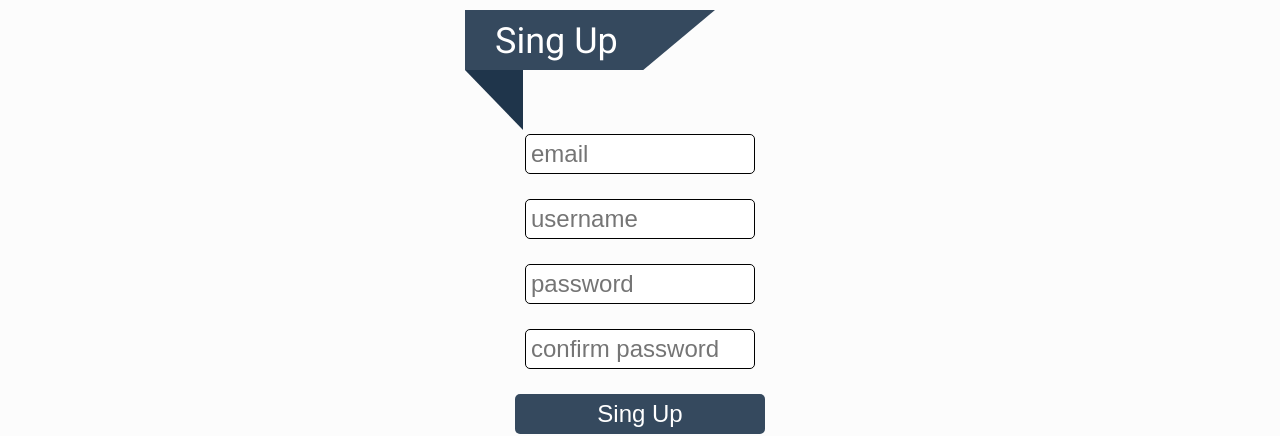
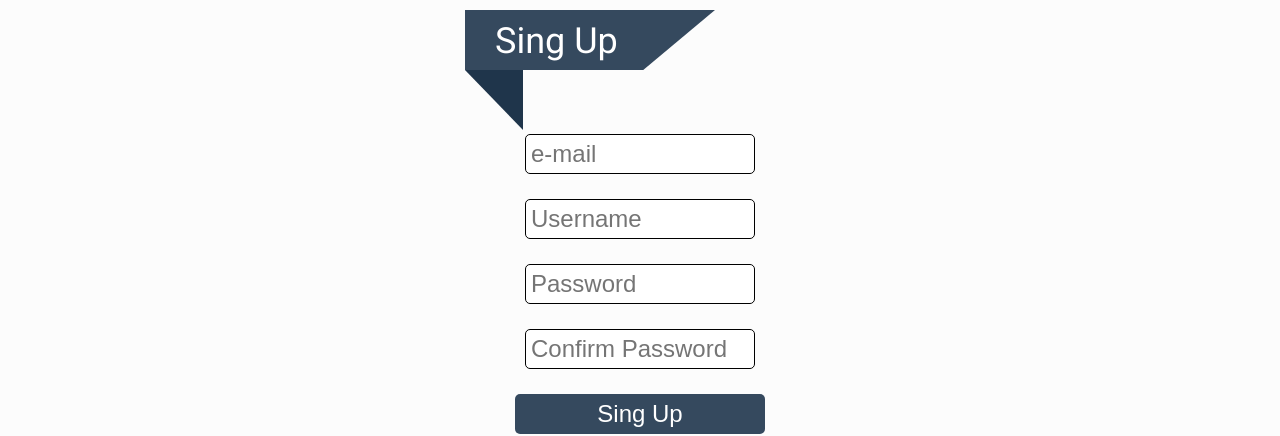
Before and after one commit to Untlsn/countlist, a React (Vite) app: page /login in a window 1280 px wide. Both pictures are taken after a click on the element "Sing up!". Shown: the top 436 px of the page. Built offline with nearby package versions, Linux system fonts and the light colour scheme.

Commit message:
Change placeholder case

```diff
--- a/src/components/molecules/Forms/LoginForm.tsx
+++ b/src/components/molecules/Forms/LoginForm.tsx
@@ -15,7 +15,7 @@ const LoginForm = ({ onSubmit }: FormProps<LoginTemplate>) => {
     <S.Wrapper onSubmit={handleSubmit(onSubmit)}>
       <div>
         <S.Input
-          placeholder='username'
+          placeholder='Username'
           {...register('username', {
             required: { value: true, message: 'Username cannot be empty' },
             minLength: { value: 5, message: 'Username is too short' },
@@ -24,7 +24,7 @@ const LoginForm = ({ onSubmit }: FormProps<LoginTemplate>) => {
       </div>
       <div>
         <S.Input
-          placeholder='password'
+          placeholder='Password'
           type='password'
           {...register('password', {
             required: { value: true, message: 'Password cannot be empty' },
--- a/src/components/molecules/Forms/SingUpForm.tsx
+++ b/src/components/molecules/Forms/SingUpForm.tsx
@@ -20,7 +20,7 @@ const SingUpForm = ({ onSubmit }: FormProps<SingUpTemplate>) => {
     <S.Wrapper onSubmit={handleSubmit(onSubmit)}>
       <div>
         <S.Input
-          placeholder='email'
+          placeholder='e-mail'
           {...register('email', {
             required: { value: true, message: 'Email cannot be empty' },
             pattern: { value: emailPattern, message: 'Email is invalid' },
@@ -29,7 +29,7 @@ const SingUpForm = ({ onSubmit }: FormProps<SingUpTemplate>) => {
       </div>
       <div>
         <S.Input
-          placeholder='username'
+          placeholder='Username'
           {...register('username', {
             required: { value: true, message: 'Username cannot be empty' },
             minLength: { value: 5, message: 'Username is too short' },
@@ -38,7 +38,7 @@ const SingUpForm = ({ onSubmit }: FormProps<SingUpTemplate>) => {
       </div>
       <div>
         <S.Input
-          placeholder='password'
+          placeholder='Password'
           type='password'
           {...register('password', {
             required: { value: true, message: 'Password cannot be empty' },
@@ -48,7 +48,7 @@ const SingUpForm = ({ onSubmit }: FormProps<SingUpTemplate>) => {
       </div>
       <div>
         <S.Input
-          placeholder='confirm password'
+          placeholder='Confirm Password'
           type='password'
           {...register('confirmPassword', {
             validate: R.ifElse(R.equals(watch('password')), R.always(true), R.always('Passwords is not same')),
--- a/src/components/molecules/Forms/helpers.ts
+++ /dev/null
@@ -1 +0,0 @@
-export const haveWhite = / /.test;
```
